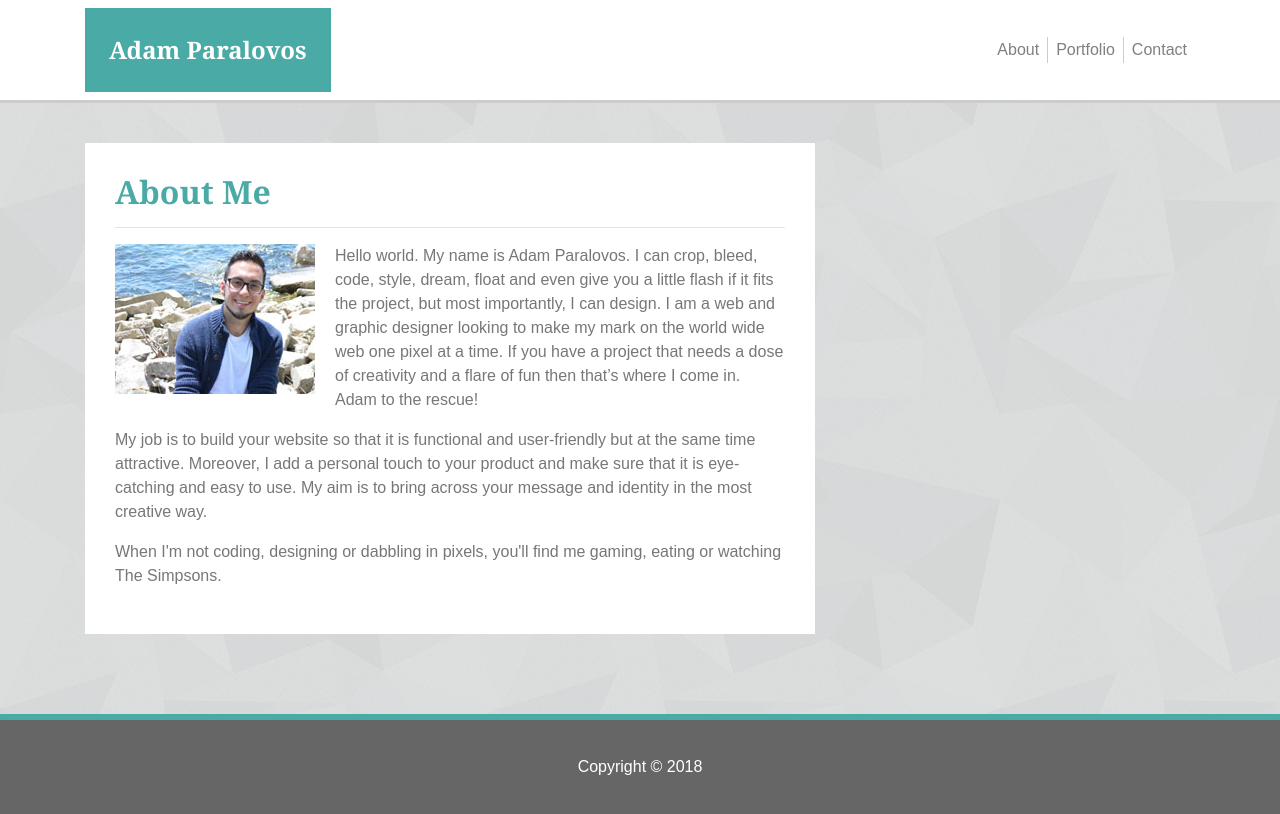
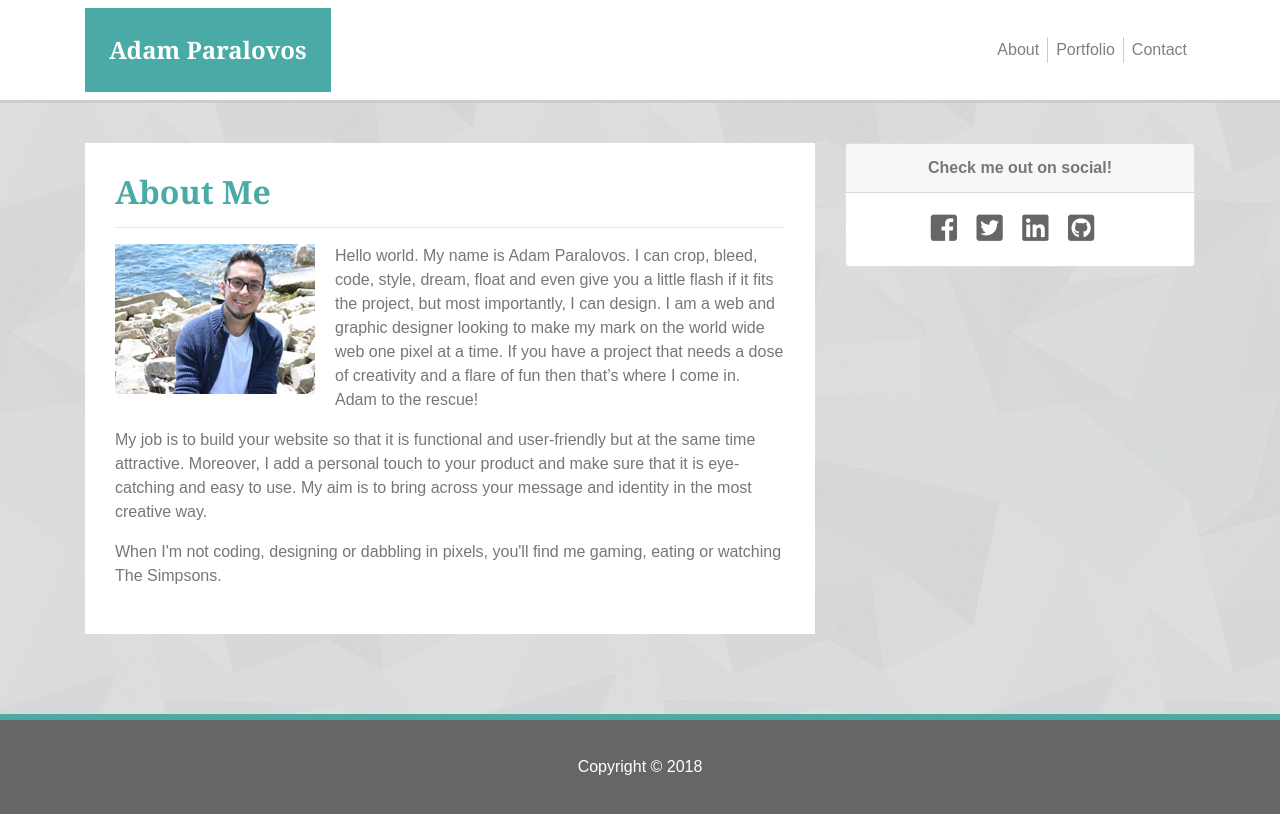
Before and after one commit to Adam28P/Bootstrap-Portfolio, a plain HTML site: page index.html in a window 1280 px wide. Drawn offline with nearby package versions, Linux system fonts and the light colour scheme.

Commit message:
Added sidebar with social media icons

```diff
--- a/assets/css/style.css
+++ b/assets/css/style.css
@@ -24,6 +24,17 @@ section {
     margin-bottom: 30px;
 }
 
+.fab{
+  font-size: 30px;
+  margin-right:15px;
+  color: #666;
+}
+
+.fab:hover{
+  font-size: 30px;
+  margin-right:15px;
+  color: #999;
+}
 
 .main {
     background-color: #fff;
--- a/index.html
+++ b/index.html
@@ -13,6 +13,8 @@
   <!-- Our own CSS stylesheet -->
   <link rel="stylesheet" href="assets/css/style.css">
 
+  <link rel="stylesheet" href="https://use.fontawesome.com/releases/v5.1.0/css/all.css" integrity="sha384-lKuwvrZot6UHsBSfcMvOkWwlCMgc0TaWr+30HWe3a4ltaBwTZhyTEggF5tJv8tbt" crossorigin="anonymous">
+
   <title>Bootstrap Portfolio</title>
 </head>
 
@@ -25,8 +27,8 @@
         <div class="navbar-header">
           <a class="navbar-brand" href="index.html" id="logo">Adam Paralovos</a>
         </div>
-        <button class="navbar-toggler" type="button" data-toggle="collapse" data-target="#page-nav-collapse" aria-controls="navbarNav" aria-expanded="false"
-          aria-label="Toggle navigation">
+        <button class="navbar-toggler" type="button" data-toggle="collapse" data-target="#page-nav-collapse" aria-controls="navbarNav"
+          aria-expanded="false" aria-label="Toggle navigation">
           <span class="navbar-toggler-icon"></span>
         </button>
 
@@ -70,8 +72,25 @@
             </p>
           </section>
         </div>
+        <div class="col-md-4">
+          <section>
+            <div class="card">
+              <div class="card-header">
+               <center><strong>Check me out on social!</strong></center>
+              </div>
+              <div class="card-body">
+                <center>
+                <a href="https://www.facebook.com/adam.paralovos" target="_blank"><i class="fab fa-facebook-square"></i></a>
+                <a href="https://twitter.com/adamparalovos" target="_blank"><i class="fab fa-twitter-square"></i></a>
+                <a href="https://www.linkedin.com/in/adamparalovos/" target="_blank"><i class="fab fa-linkedin"></i></a>
+                <a href="http://github.com/Adam28P/" target="_blank"><i class="fab fa-github-square"></i></a>
+                </center>
+              </div>
+            </div>
+</section>
+        </div>
+        </section>
       </section>
-      </main>
       <!-- End of About Me container -->
 
       <!-- Start of footer -->
```
Also changed, not shown: contact.html (+1 -1 lines).
